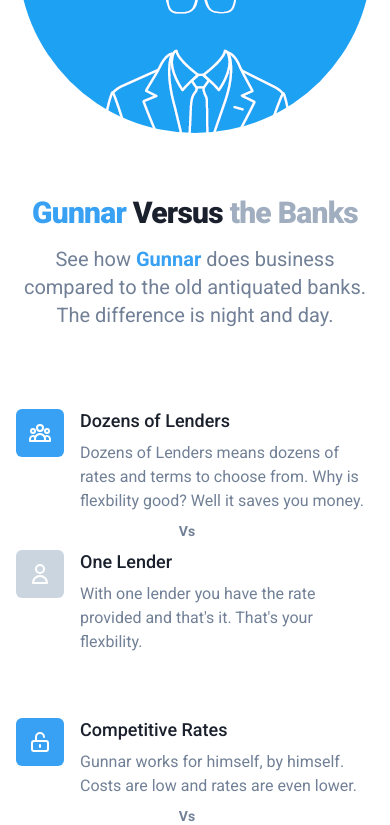
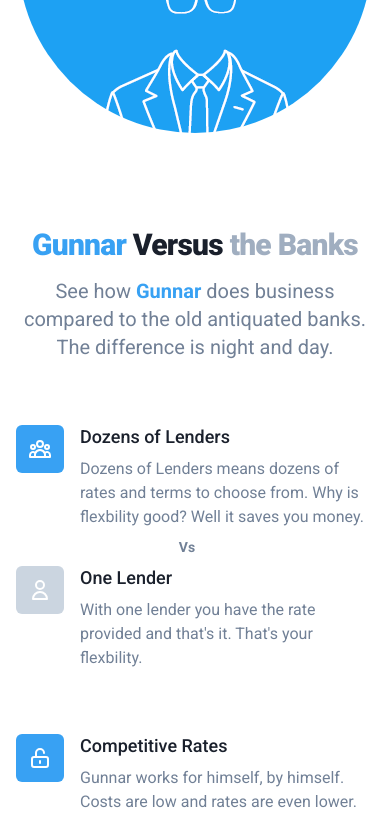
Before and after one commit to danwritecode/Gunnar-Mortgage, a Nuxt app: page / in a window 390 px wide. Shown: the part 600-1425 px from the top of the page. Built offline with nearby package versions, Linux system fonts and the light colour scheme.

Commit message:
changed some spacing in the second section to separate them better on mobile

```diff
--- a/pages/index.vue
+++ b/pages/index.vue
@@ -15,7 +15,7 @@
       </div>
     </div>
 
-    <div class="py-16 overflow-hidden lg:py-40">
+    <div class="py-24 overflow-hidden lg:py-40">
       <div class="relative max-w-xl mx-auto px-4 sm:px-6 lg:px-8 lg:max-w-screen-xl">
         <div class="relative">
           <h3 class="text-center text-3xl leading-8 font-extrabold tracking-tight text-gray-900 sm:text-4xl sm:leading-10">
@@ -26,7 +26,7 @@
           </p>
         </div>
 
-        <div class="relative mt-20 flex justify-center">
+        <div class="relative mt-16 flex justify-center">
           <div class="relative max-w-screen-xl">
             <div class="grid grid-cols-1 sm:grid-cols-10 gap-2">
               <div class="col-span-4">
```
